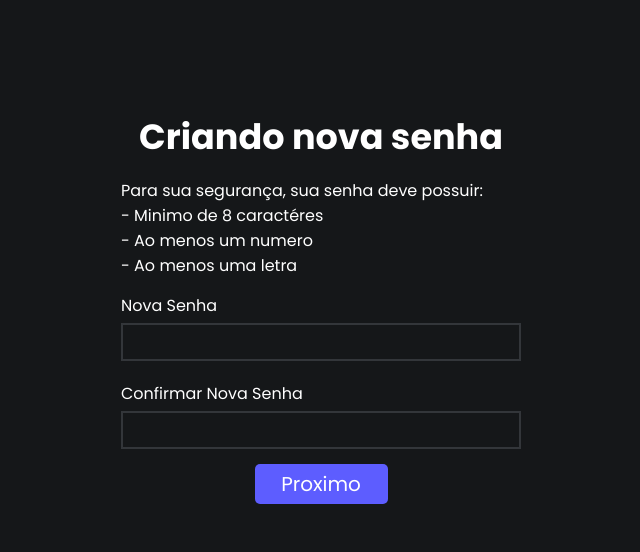
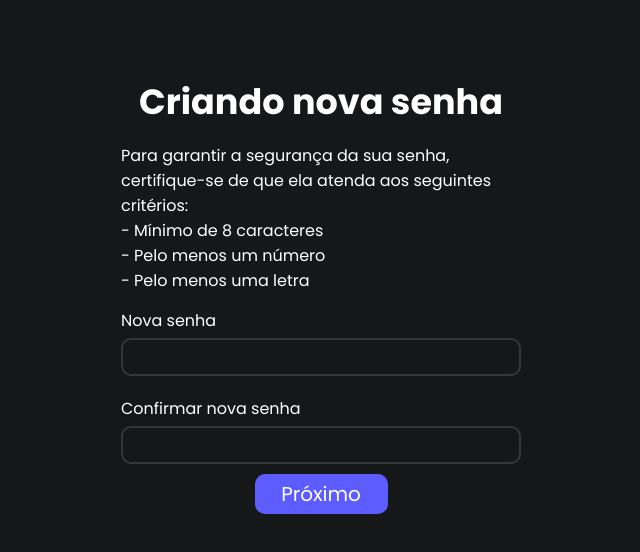
Before and after one commit to CodeSquirrel-API/RecrutaTech-FrontEnd, a Vue app: page /NewPassword in a window 1280 px wide. Shown: the top 552 px of the page, without its empty margins (319-959 px from the left). Built offline with nearby package versions, Linux system fonts and the light colour scheme.

Commit message:
fix: New password function

```diff
--- a/src/views/NovaSenha.vue
+++ b/src/views/NovaSenha.vue
@@ -1,39 +1,85 @@
 <template>
   <div class="center">
-
     <h2 class="titulo style">Criando nova senha</h2>
-
     <div class="">
-        <form>
+      <form @submit.prevent="submitForm">
         <div>
-              <label for="username" class="font" >Para sua segurança, sua senha deve possuir:<br>- Minimo de 8 caractéres<br>- Ao menos um numero<br>- Ao menos uma letra</label>
+          <label for="password" class="font">
+            Para garantir a segurança da sua senha, certifique-se de que ela atenda aos seguintes critérios:<br />
+            - Mínimo de 8 caracteres<br />
+            - Pelo menos um número<br />
+            - Pelo menos uma letra
+          </label>
         </div>
-
         <div>
-                <label for="password" class="font">Nova Senha</label>
+          <label for="password" class="font">Nova senha</label>
         </div>
         <div class="">
-              <input type="text" maxlength="25" id="password" v-model="password"/>
+          <input type="password" maxlength="25" id="password" v-model="password" />
         </div>
-
         <div>
-                <label for="password" class="font">Confirmar Nova Senha</label>
+          <label for="confirmPassword" class="font">Confirmar nova senha</label>
         </div>
         <div class="">
-              <input type="text" maxlength="25" id="password" v-model="password"/>
+          <input type="password" maxlength="25" id="confirmPassword" v-model="confirmPassword" />
         </div>
-
         <div class="center">
-
-                <RouterLink to="/login">
-                    <button class="btnCadastrar">Proximo</button>
-                </RouterLink>
-
+          <button class="btnCadastrar" type="submit">Próximo</button>
         </div>
       </form>
     </div>
   </div>
 </template>
+
+<script lang="ts">
+import baseURL from '../service/api';
+import axios from 'axios';
+
+export default {
+  data() {
+    return {
+      password: '',
+      confirmPassword: '',
+      isPopupVisible: false,
+      popupMessage: 'Sua senha foi alterada com sucesso.',
+    };
+  },
+  computed: {
+    camposPreenchidos() {
+      return this.password && this.confirmPassword;
+    },
+  },
+  methods: {
+    async submitForm() {
+      if (this.camposPreenchidos) {
+        try {
+          // Substitua 'seuToken' pelo token obtido, se necessário
+          const token = 'seuToken';
+
+          // Chame a API para alterar a senha
+          const response = await axios.put(`${baseURL}user/changePassword/${token}/${this.password}`);
+
+          // Exiba a mensagem de sucesso ou erro conforme necessário
+          alert('Senha alterada com sucesso.');
+          console.log(response.data);
+
+          // Redirecione para a página de login
+          this.entrar();
+        } catch (error) {
+          console.error('Erro ao alterar senha:', error);
+          alert('Ocorreu um erro ao alterar a senha. Verifique o console para obter mais detalhes.');
+        }
+      } else {
+        alert('Por favor, preencha todos os campos antes de exibir o pop-up');
+      }
+    },
+    entrar() {
+      // Use o método de roteamento do Vue Router para redirecionar para a rota desejada
+      this.$router.push('/login');
+    },
+  },
+};
+</script>
 
 <style scoped>
 input{
@@ -46,19 +92,16 @@ input{
   margin: 5px 5px;
   border-style:solid;
   border-color:#33363A;
+  border-radius: 10px;
 }
-
 .style{
-  margin-top: 100px;
-
+  margin-top: 70px;
 }
-
 .font{
   color: #FFFFFF;
   display: flex;
   max-width: 400px;
 }
-
 .titulo{
   text-align: center;
   color: #fff;
@@ -72,7 +115,7 @@ input{
   background-color: #5D5DFF;
   color: white;
   font-size: 20px;
-  border: none;
+  border-radius: 10px;
 }
 .btnCadastrar:hover {
   background-color: #2980b9;
@@ -89,54 +132,7 @@ label {
   flex-direction: column;
   align-items: center;
   border: none;
-  margin-top: 10px;
+  margin-top: 5px;
   width: 100%;
 }
 </style>
-
-  <script lang="ts">
-  export default {
-
-    data() {
-      return {
-        password:'',
-        confirmpassword:'',
-        isPopupVisible: false,
-        popupMessage: 'Seu cadastro foi realizado com sucesso, verifique o seu email para poder realizar a ativação da sua conta.',
-      };
-    },
-    computed: {
-      camposPreenchidos() {
-    if (this.password ) {
-      return true; // Retorna false se pelo menos um campo estiver vazio.
-    } else {
-      return false; // Retorna true quando todos os campos estão preenchidos.
-        }
-      }
-    },
-    methods: {
-      showPopup() {
-        if (this.camposPreenchidos){
-          this.isPopupVisible = true;
-        }
-        else{
-          alert('Por favor, preencha todos os campos antes de exibir o pop-up');
-
-        }
-      },
-      closePopup() {
-
-        this.isPopupVisible = false;
-      },
-      login() {
-        // Aqui você pode implementar a lógica de autenticação, como fazer uma requisição para um servidor.
-        // Por simplicidade, vamos apenas imprimir os valores do nome de usuário e senha por agora.
-        console.log('Password:', this.password);
-      },
-      entrar() {
-      // Use o método de roteamento do Vue Router para redirecionar para a rota desejada
-      this.$router.push('/login')
-      },
-    },
-  };
-  </script>
```
Also changed, not shown: src/router/index.ts (+0 -10 lines). Lines whose indentation alone changed are shown as unchanged.
